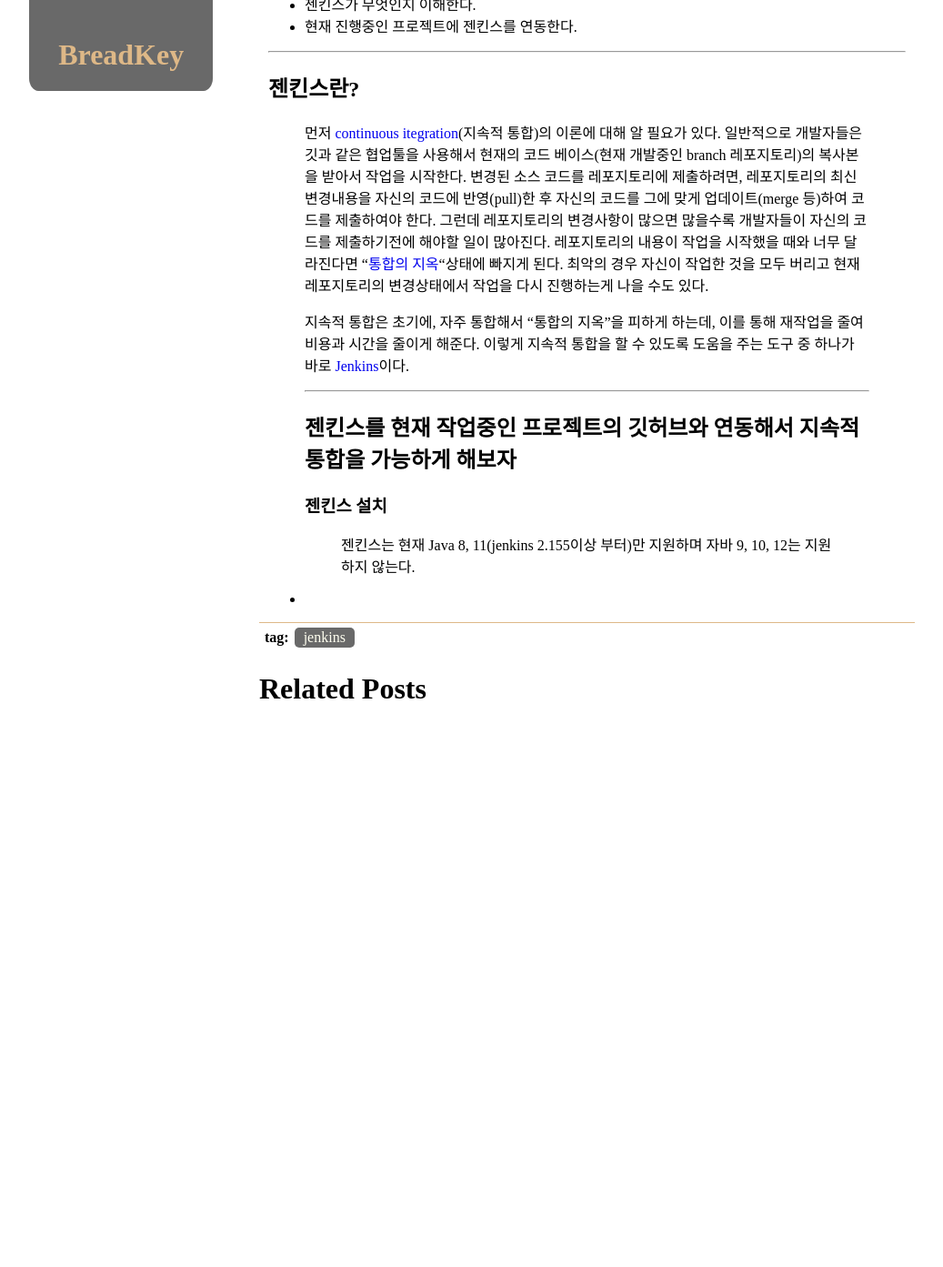
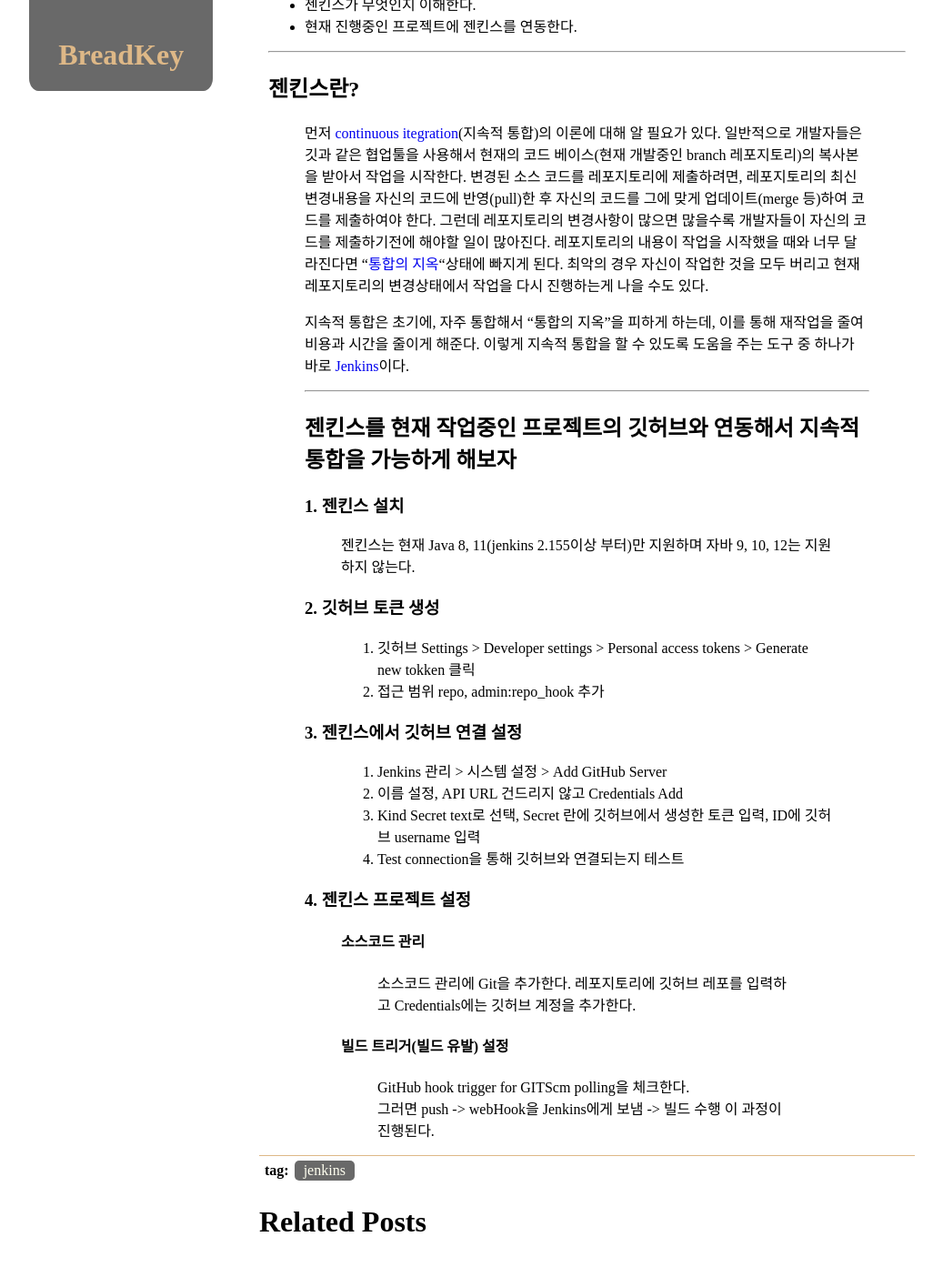
Before and after one commit to BreadKey/breadkey.github.io, a Jekyll site: the page built from _posts/2019-01-09-jenkins.md, in a window 1280 px wide and 1400 px high, scrolled down 254 px. Shown: the top 1393 px of the window at 91% size, without its empty margins (102-1139 px from the left). Built offline with Jekyll 4.4.1, drawn with Linux system fonts in a browser that asks for light colours; before the commit the page ends 1068 px from its top, so only the background shows below that.

Commit message:
젠킨스 내용 추가

```diff
--- a/_posts/2019-01-09-jenkins.md
+++ b/_posts/2019-01-09-jenkins.md
@@ -17,7 +17,23 @@
 > 지속적 통합은 초기에, 자주 통합해서 "통합의 지옥"을 피하게 하는데, 이를 통해 재작업을 줄여 비용과 시간을 줄이게 해준다. 이렇게 지속적 통합을 할 수 있도록 도움을 주는 도구 중 하나가 바로 [Jenkins](https://jenkins.io/)이다.
 * * *
 ## 젠킨스를 현재 작업중인 프로젝트의 깃허브와 연동해서 지속적 통합을 가능하게 해보자
-> ### 젠킨스 설치
+> ### 1. 젠킨스 설치
 >> 젠킨스는 현재 Java 8, 11(jenkins 2.155이상 부터)만 지원하며 자바 9, 10, 12는 지원하지 않는다.
 
--
+> ### 2. 깃허브 토큰 생성
+>> 1. 깃허브 Settings > Developer settings > Personal access tokens > Generate new tokken 클릭
+2. 접근 범위 repo, admin:repo_hook 추가
+
+> ### 3. 젠킨스에서 깃허브 연결 설정
+>> 1. Jenkins 관리 > 시스템 설정 > Add GitHub Server
+2. 이름 설정, API URL 건드리지 않고 Credentials Add
+3. Kind Secret text로 선택, Secret 란에 깃허브에서 생성한 토큰 입력, ID에 깃허브 username 입력
+4. Test connection을 통해 깃허브와 연결되는지 테스트
+
+> ### 4. 젠킨스 프로젝트 설정
+>> #### 소스코드 관리
+>>> 소스코드 관리에 Git을 추가한다. 레포지토리에 깃허브 레포를 입력하고 Credentials에는 깃허브 계정을 추가한다.
+
+>> #### 빌드 트리거(빌드 유발) 설정
+>>> GitHub hook trigger for GITScm polling을 체크한다.
+그러면 push -> webHook을 Jenkins에게 보냄 -> 빌드 수행 이 과정이 진행된다.
```
